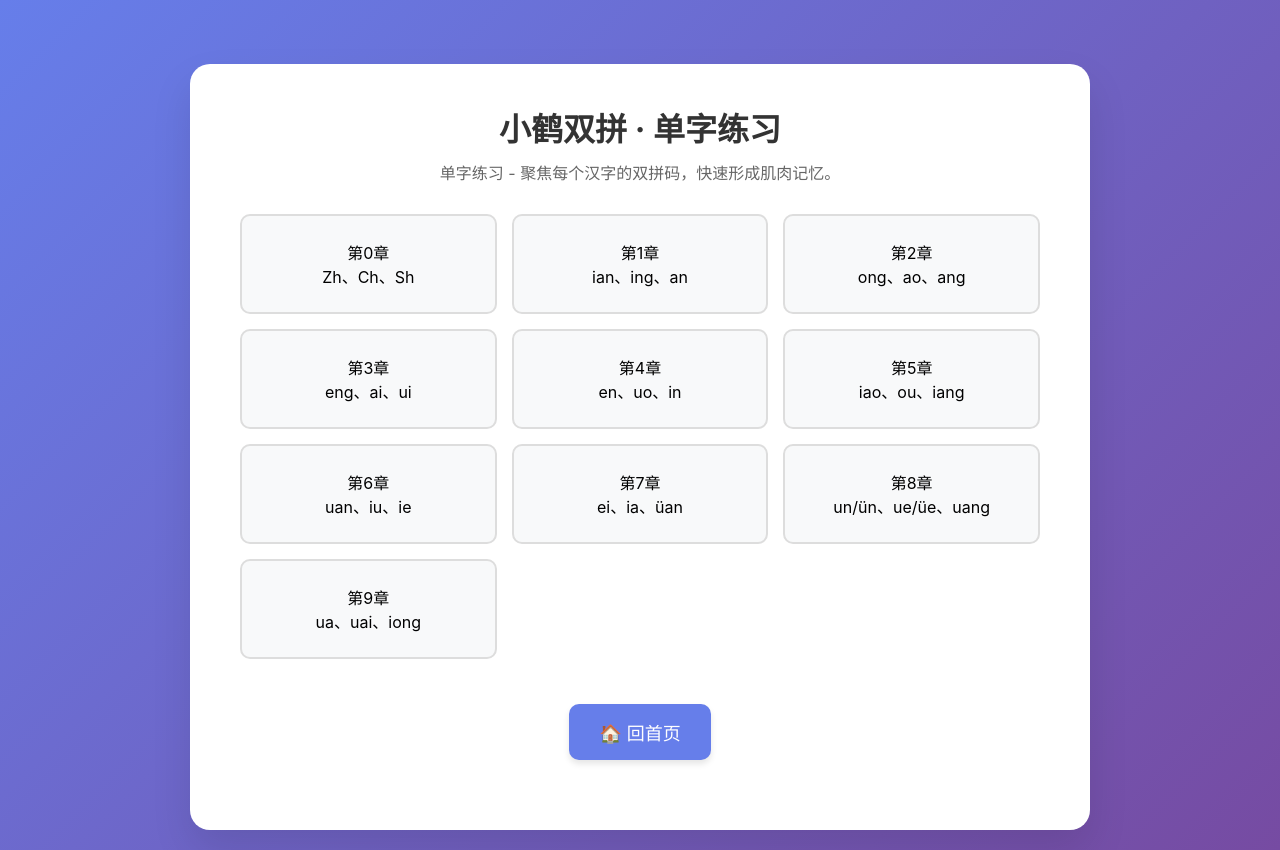
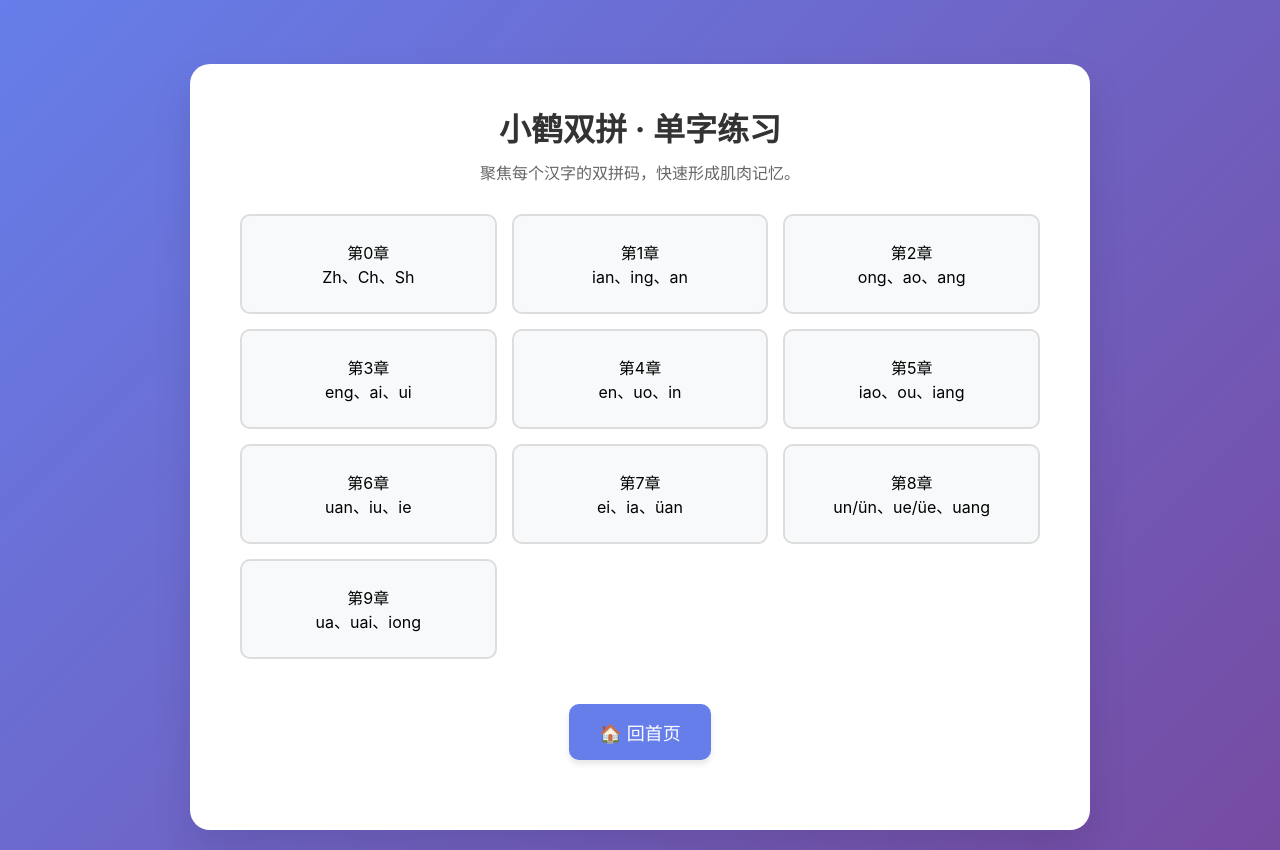
Before and after one commit to toiilf/dazi.github.io, a plain HTML site: page dan.html in a window 1280 px wide. Drawn offline with Linux system fonts and the light colour scheme.

Commit message:
Update dan.html

```diff
--- a/dan.html
+++ b/dan.html
@@ -529,7 +529,7 @@
 <div class="container">
     <div class="header">
         <h1 class="title">小鹤双拼 · 单字练习</h1>
-        <p class="subtitle">单字练习 - 聚焦每个汉字的双拼码，快速形成肌肉记忆。</p>
+        <p class="subtitle">聚焦每个汉字的双拼码，快速形成肌肉记忆。</p>
     </div>
 
     <!-- 章节选择 -->
```
